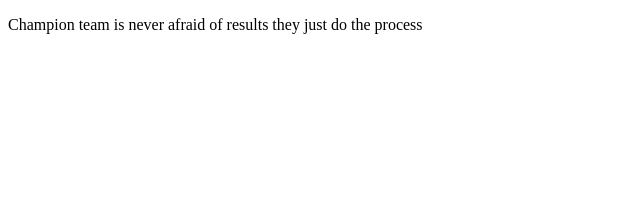
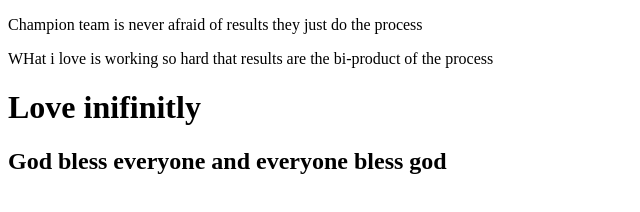
Before and after one commit to MayurGaikwad57/gitSquash, a plain HTML site: page index.html in a window 1280 px wide. Shown: the whole page, without its empty margins (0-640 px from the left). Drawn offline with Linux system fonts and the light colour scheme.

Commit message:
1st commit
2nd commit

added 3rd commit

```diff
--- a/index.html
+++ b/index.html
@@ -7,5 +7,8 @@
 </head>
 <body>
     <p>Champion team is never afraid of results they just do the process</p>
+    <p>WHat i love is working so hard that results are the bi-product of the process</p>
+    <h1>Love inifinitly</h1>
+    <h2>God bless everyone and everyone bless god</h2>
 </body>
 </html>
```
